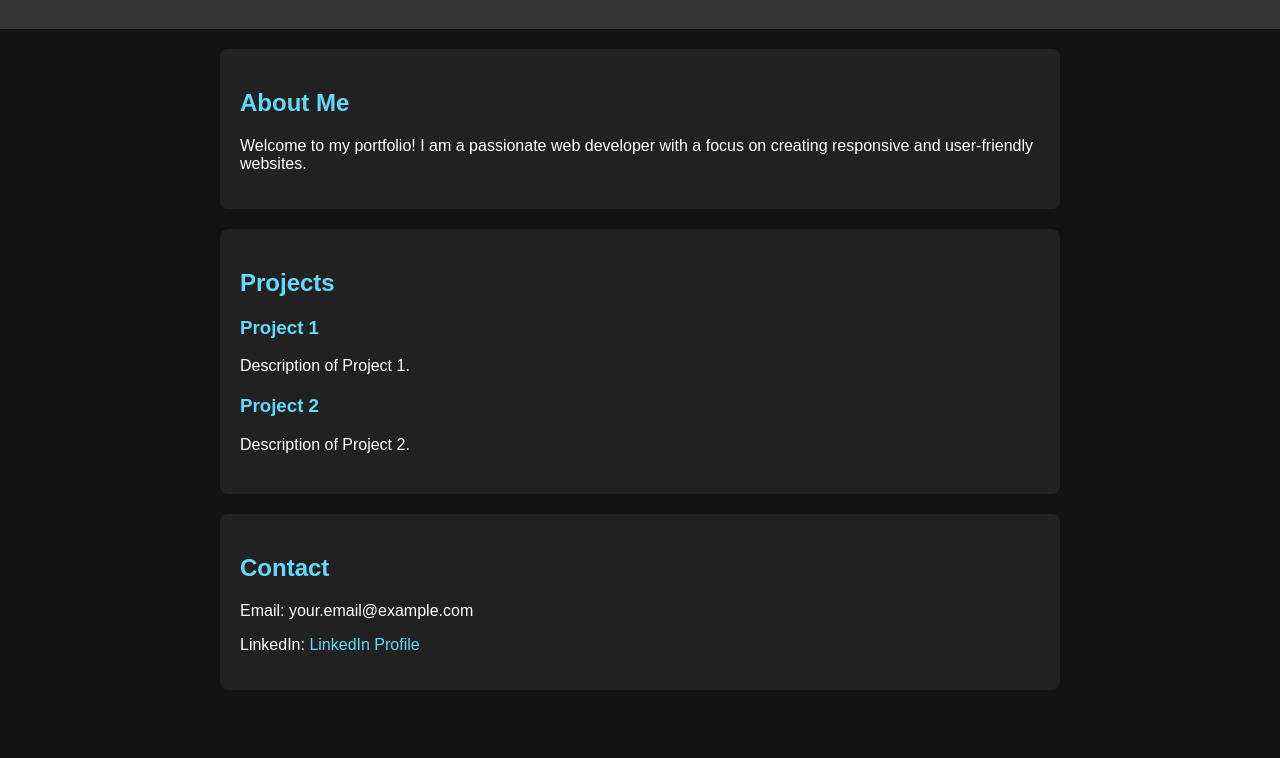
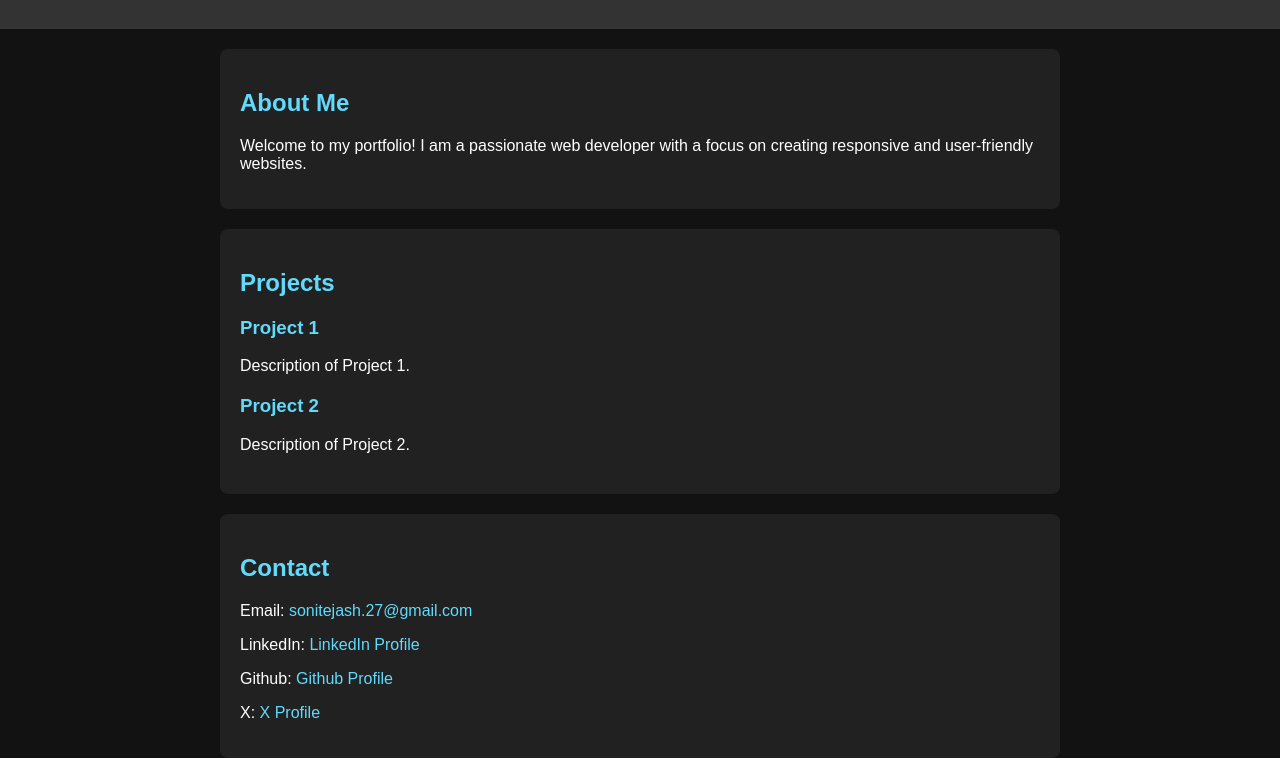
Before and after one commit to sonitejas/sonitejas.github.io, a plain HTML site: page index.html in a window 1280 px wide. Shown: the part 117-875 px from the top of the page. Before the commit the page ends 807 px from the top, so only its background shows below. Drawn offline with Linux system fonts and the light colour scheme.

Commit message:
update styles and profiles

```diff
--- a/index.html
+++ b/index.html
@@ -21,7 +21,7 @@
       </p>
     </section>
 
-    <section id="projects">
+    <section id="projects" class="slide-in">
       <h2>Projects</h2>
       <div class="project">
         <h3>Project 1</h3>
@@ -36,13 +36,30 @@
 
     <section id="contact">
       <h2>Contact</h2>
-      <p>Email: your.email@example.com</p>
+      <p>
+        Email:
+        <a href="mailto:sonitejash.27@gmail.com">sonitejash.27@gmail.com</a>
+      </p>
       <p>
         LinkedIn:
         <a
-          href="https://www.linkedin.com/in/your-linkedin-profile"
+          href="https://www.linkedin.com/in/tejas-soni-75232710a/"
           target="_blank"
           >LinkedIn Profile</a
+        >
+      </p>
+      <p>
+        Github:
+        <a
+          href="https://github.com/sonitejas/"
+          target="_blank"
+          >Github Profile</a
+        >
+      </p>
+      <p>
+        X:
+        <a href="https://twitter.com/TejasSoni27" target="_blank"
+          >X Profile</a
         >
       </p>
       <!-- Add more contact information as needed -->
--- a/styles.css
+++ b/styles.css
@@ -12,6 +12,17 @@ header {
   color: white;
   text-align: center;
   padding: 1em 0;
+  animation: fadeIn 1s ease-out;
+}
+
+@keyframes fadeIn {
+  from {
+    opacity: 0;
+  }
+
+  to {
+    opacity: 1;
+  }
 }
 
 h1,
@@ -27,6 +38,19 @@ section {
   background-color: #212121;
   border-radius: 8px;
   margin-top: 20px;
+  animation: slideIn 1s ease-out;
+}
+
+@keyframes slideIn {
+  from {
+    transform: translateY(-50px);
+    opacity: 0;
+  }
+
+  to {
+    transform: translateY(0);
+    opacity: 1;
+  }
 }
 
 .project {
```
